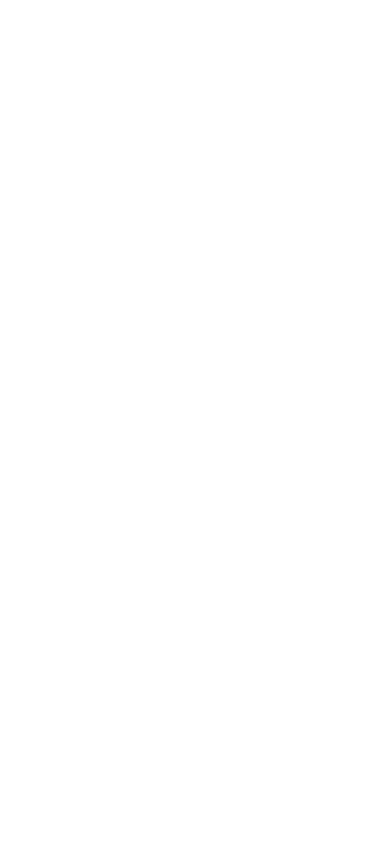
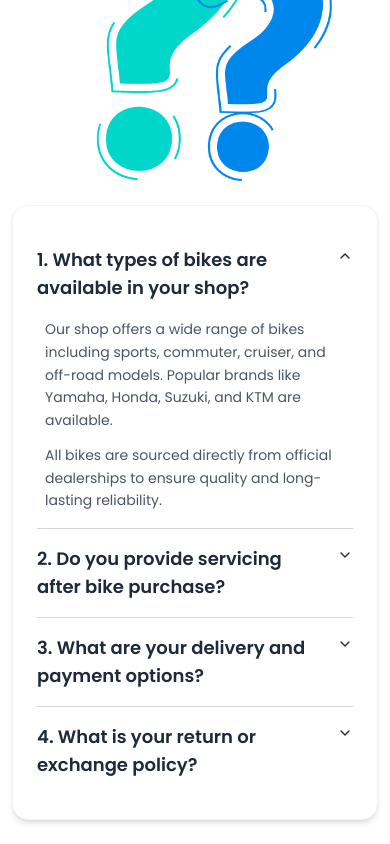
Before and after one commit to khalidhossain5000/biker-zone-next-js-project, a Next.js app: page / in a window 390 px wide. Shown: the part 1239-2083 px from the top of the page. Before the commit the page ends 1039 px from the top, so only its background shows below. Built offline with nearby package versions, Linux system fonts and the light colour scheme; no server answers; the database is empty.

Commit message:
faq section completed and accordiion added

```diff
--- a/app/(main)/page.js
+++ b/app/(main)/page.js
@@ -1,4 +1,5 @@
 import Slider from '@/components/HomePage/BannerSlider/Slider';
+import Faq from '@/components/HomePage/Faq/Faq';
 import FeaturedBike from '@/components/HomePage/FeaturedBike/FeaturedBike';
 import LatestNewsCard from '@/components/HomePage/LatestNews/LatestNewsCard';
 import React from 'react';
@@ -9,6 +10,7 @@
             <Slider/>
             <FeaturedBike/>
             <LatestNewsCard/>
+            <Faq/>
         </div>
     );
 };
--- a/components/Dashboard/layout/DashboardSidebar.jsx
+++ b/components/Dashboard/layout/DashboardSidebar.jsx
@@ -12,8 +12,10 @@
 const DashboardSidebar = () => {
   const pathname = usePathname();
   const { data: session } = useSession();
-
-  const sidebarRoutes = [
+let sidebarRoutes=[]
+const role=session?.user?.role
+if(role==='admin'){
+  sidebarRoutes = [
     {
       name: "Dashboard Overview",
       path: "/dashboard",
@@ -45,6 +47,37 @@
       icon: <Newspaper  className="w-5 h-5" />,
     },
   ];
+}
+  // user route starts here
+  if(role==='user'){
+     sidebarRoutes = [
+    {
+      name: "Dashboard Overview",
+      path: "/dashboard",
+      icon: <House className="w-5 h-5" />,
+    },
+    {
+      name: "Add Review",
+      path: "/dashboard/all-latest-news",
+      icon: <Newspaper  className="w-5 h-5" />,
+    },
+    {
+      name: "My Review",
+      path: "/dashboard/all-latest-news",
+      icon: <Newspaper  className="w-5 h-5" />,
+    },
+    {
+      name: "My Orders",
+      path: "/dashboard/all-latest-news",
+      icon: <Newspaper  className="w-5 h-5" />,
+    },
+    {
+      name: "Update Profile",
+      path: "/dashboard/all-latest-news",
+      icon: <Newspaper  className="w-5 h-5" />,
+    },
+  ];
+  }
 
   return (
     <div className="sticky top-0">
--- /dev/null
+++ b/components/HomePage/Faq/Faq.jsx
@@ -0,0 +1,105 @@
+import React from "react";
+import faqImg from "../../../assets/others/faq.png";
+import Image from "next/image";
+import {
+  Accordion,
+  AccordionContent,
+  AccordionItem,
+  AccordionTrigger,
+} from "@/components/ui/accordion";
+const Faq = () => {
+  return (
+    <div className="container mx-auto">
+      <h2 className="text-xl text-center md:text-2xl lg:text-4xl xl:text-5xl font-semibold text-[#000000] dark:text-white">
+        Frequently Asked <span className="text-[#E76F51]">Questions</span>
+      </h2>
+      <div className="py-6 xl:py-24 flex flex-col lg:flex-row items-center gap-6 px-3 lg:px-0">
+        <div className="faqi flex-1 ">
+          <Image src={faqImg} width={450} alt="this is faq image here" className="w-9/12 pt-6 lg:w-6/12 lg:pt-0 mx-auto"/>
+        </div>
+        <div className="accordions flex-1">
+      <Accordion
+  type="single"
+  collapsible
+  className="w-full cursor-pointer rounded-2xl border border-gray-100 bg-white text-gray-800 shadow-md dark:border-gray-800 dark:bg-gray-900 dark:text-gray-100 transition-colors p-6"
+  defaultValue="item-1"
+>
+  {/* Question 1 */}
+  <AccordionItem value="item-1" className="border-b border-gray-300 dark:border-gray-800">
+    <AccordionTrigger className="text-lg font-semibold hover:text-blue-600 dark:hover:text-blue-400 transition-colors">
+      1. What types of bikes are available in your shop?
+    </AccordionTrigger>
+    <AccordionContent className="flex flex-col gap-3 text-gray-600 dark:text-gray-300 leading-relaxed px-2">
+      <p>
+        Our shop offers a wide range of bikes including sports, commuter,
+        cruiser, and off-road models. Popular brands like Yamaha, Honda, Suzuki,
+        and KTM are available.
+      </p>
+      <p>
+        All bikes are sourced directly from official dealerships to ensure
+        quality and long-lasting reliability.
+      </p>
+    </AccordionContent>
+  </AccordionItem>
+
+  {/* Question 2 */}
+  <AccordionItem value="item-2" className="border-b border-gray-300 dark:border-gray-800">
+    <AccordionTrigger className="text-lg font-semibold hover:text-blue-600 dark:hover:text-blue-400 transition-colors">
+      2. Do you provide servicing after bike purchase?
+    </AccordionTrigger>
+    <AccordionContent className="flex flex-col gap-3 text-gray-600 dark:text-gray-300 leading-relaxed px-2">
+      <p>
+        Yes, we offer free first servicing after every bike purchase along with
+        discounted regular maintenance services.
+      </p>
+      <p>
+        Our expert mechanics handle engine tuning, performance checks, and
+        spare part replacements using genuine parts only.
+      </p>
+    </AccordionContent>
+  </AccordionItem>
+
+  {/* Question 3 */}
+  <AccordionItem value="item-3" className="border-b border-gray-300 dark:border-gray-800">
+    <AccordionTrigger className="text-lg font-semibold hover:text-blue-600 dark:hover:text-blue-400 transition-colors">
+      3. What are your delivery and payment options?
+    </AccordionTrigger>
+    <AccordionContent className="flex flex-col gap-3 text-gray-600 dark:text-gray-300 leading-relaxed px-2">
+      <p>
+        We provide both in-store pickup and nationwide home delivery. Standard
+        delivery takes 3–5 business days, while express delivery arrives within
+        1–2 days.
+      </p>
+      <p>
+        Payments can be made via cash, bank transfer, or online methods like
+        cards and mobile banking.
+      </p>
+    </AccordionContent>
+  </AccordionItem>
+
+  {/* Question 4 */}
+  <AccordionItem value="item-4" className="border-b border-gray-300 dark:border-gray-800">
+    <AccordionTrigger className="text-lg font-semibold hover:text-blue-600 dark:hover:text-blue-400 transition-colors">
+      4. What is your return or exchange policy?
+    </AccordionTrigger>
+    <AccordionContent className="flex flex-col gap-3 text-gray-600 dark:text-gray-300 leading-relaxed px-2">
+      <p>
+        We offer a 7-day return or exchange policy for unused bikes in their
+        original condition. Manufacturing defects are covered under the brand
+        warranty.
+      </p>
+      <p>
+        Refunds or exchanges are processed within 48 hours after inspection.
+      </p>
+    </AccordionContent>
+  </AccordionItem>
+</Accordion>
+
+
+        </div>
+      </div>
+    </div>
+  );
+};
+
+export default Faq;
--- /dev/null
+++ b/components/ui/accordion.jsx
@@ -0,0 +1,64 @@
+"use client"
+
+import * as React from "react"
+import * as AccordionPrimitive from "@radix-ui/react-accordion"
+import { ChevronDownIcon } from "lucide-react"
+
+import { cn } from "@/lib/utils"
+
+function Accordion({
+  ...props
+}) {
+  return <AccordionPrimitive.Root data-slot="accordion" {...props} />;
+}
+
+function AccordionItem({
+  className,
+  ...props
+}) {
+  return (
+    <AccordionPrimitive.Item
+      data-slot="accordion-item"
+      className={cn("border-b last:border-b-0", className)}
+      {...props} />
+  );
+}
+
+function AccordionTrigger({
+  className,
+  children,
+  ...props
+}) {
+  return (
+    <AccordionPrimitive.Header className="flex">
+      <AccordionPrimitive.Trigger
+        data-slot="accordion-trigger"
+        className={cn(
+          "focus-visible:border-ring focus-visible:ring-ring/50 flex flex-1 items-start justify-between gap-4 rounded-md py-4 text-left text-sm font-medium transition-all outline-none hover:underline focus-visible:ring-[3px] disabled:pointer-events-none disabled:opacity-50 [&[data-state=open]>svg]:rotate-180 cursor-pointer",
+          className
+        )}
+        {...props}>
+        {children}
+        <ChevronDownIcon
+          className="text-muted-foreground pointer-events-none size-4 shrink-0 translate-y-0.5 transition-transform duration-200" />
+      </AccordionPrimitive.Trigger>
+    </AccordionPrimitive.Header>
+  );
+}
+
+function AccordionContent({
+  className,
+  children,
+  ...props
+}) {
+  return (
+    <AccordionPrimitive.Content
+      data-slot="accordion-content"
+      className="data-[state=closed]:animate-accordion-up data-[state=open]:animate-accordion-down overflow-hidden text-sm"
+      {...props}>
+      <div className={cn("pt-0 pb-4", className)}>{children}</div>
+    </AccordionPrimitive.Content>
+  );
+}
+
+export { Accordion, AccordionItem, AccordionTrigger, AccordionContent }
--- a/package.json
+++ b/package.json
@@ -9,6 +9,7 @@
     "lint": "eslint"
   },
   "dependencies": {
+    "@radix-ui/react-accordion": "^1.2.12",
     "@radix-ui/react-dialog": "^1.1.15",
     "@radix-ui/react-dropdown-menu": "^2.1.16",
     "@radix-ui/react-slot": "^1.2.3",
```
Also changed, not shown: 1 other file (tests, documents, lock files or other folders).
